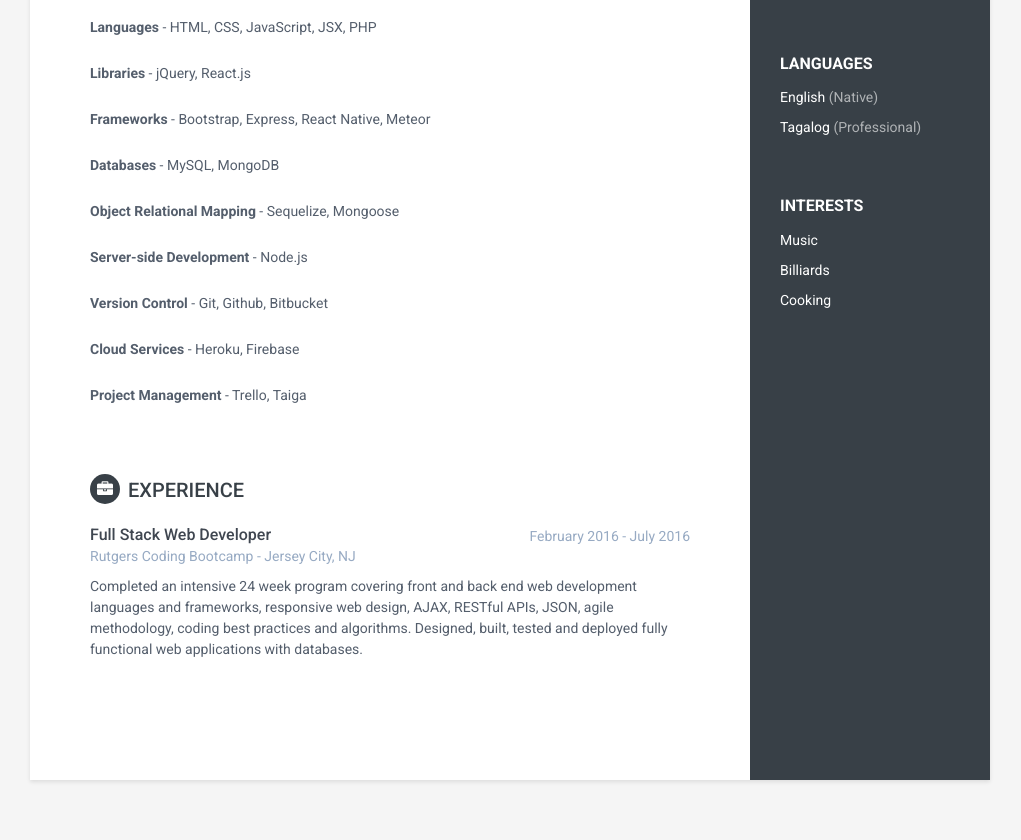
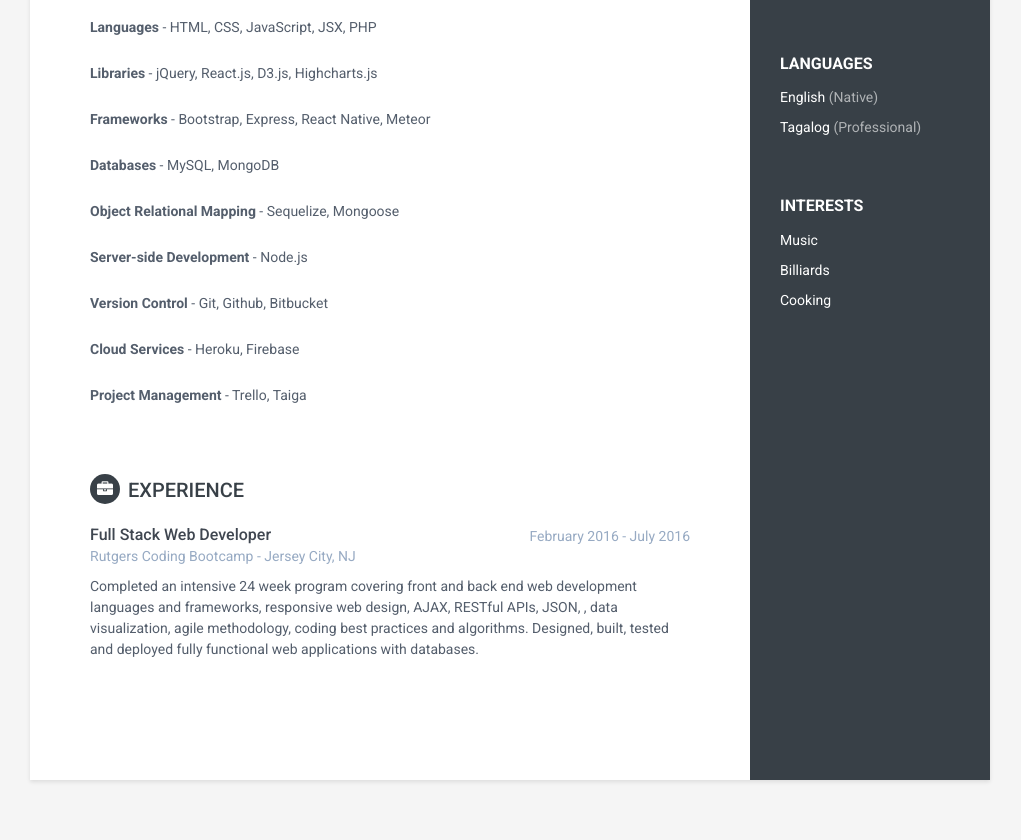
Before and after one commit to RyanSy/ryansy.github.io, a plain HTML site: page index.html in a window 1280 px wide. Shown: the part 684-1524 px from the top of the page, without its empty margins (130-1151 px from the left). Drawn offline with Linux system fonts and the light colour scheme.

Commit message:
added d3 + highcharts

```diff
--- a/index.html
+++ b/index.html
@@ -106,7 +106,7 @@
                     </div><!--//item-->
 
                     <div class="item">
-                      <p><strong>Libraries</strong> - jQuery, React.js</p>
+                      <p><strong>Libraries</strong> - jQuery, React.js, D3.js, Highcharts.js</p>
                     </div><!--//item-->
 
                     <div class="item">
@@ -152,7 +152,7 @@
                         <div class="company">Rutgers Coding Bootcamp - Jersey City, NJ</div>
                     </div><!--//meta-->
                     <div class="details">
-                        <p>Completed an intensive 24 week program covering front and back end web development languages and frameworks, responsive web design, AJAX, RESTful APIs, JSON, agile methodology, coding best practices and algorithms. Designed, built, tested and deployed fully functional web applications with databases.</p>
+                        <p>Completed an intensive 24 week program covering front and back end web development languages and frameworks, responsive web design, AJAX, RESTful APIs, JSON, , data visualization, agile methodology, coding best practices and algorithms. Designed, built, tested and deployed fully functional web applications with databases.</p>
                     </div><!--//details-->
                 </div><!--//item-->
             </section><!--//section-->
```
